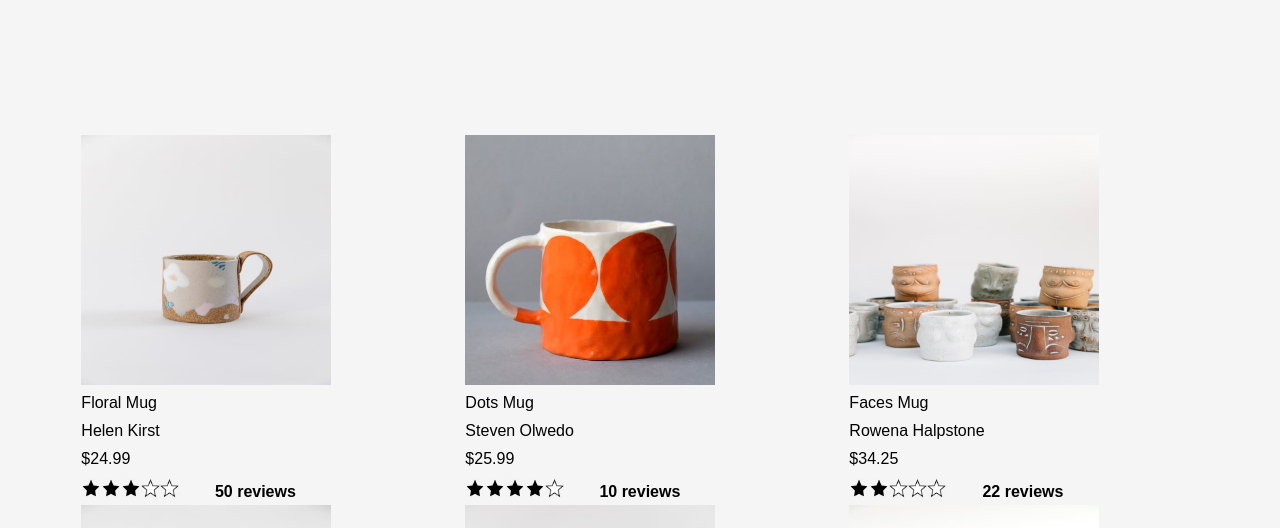
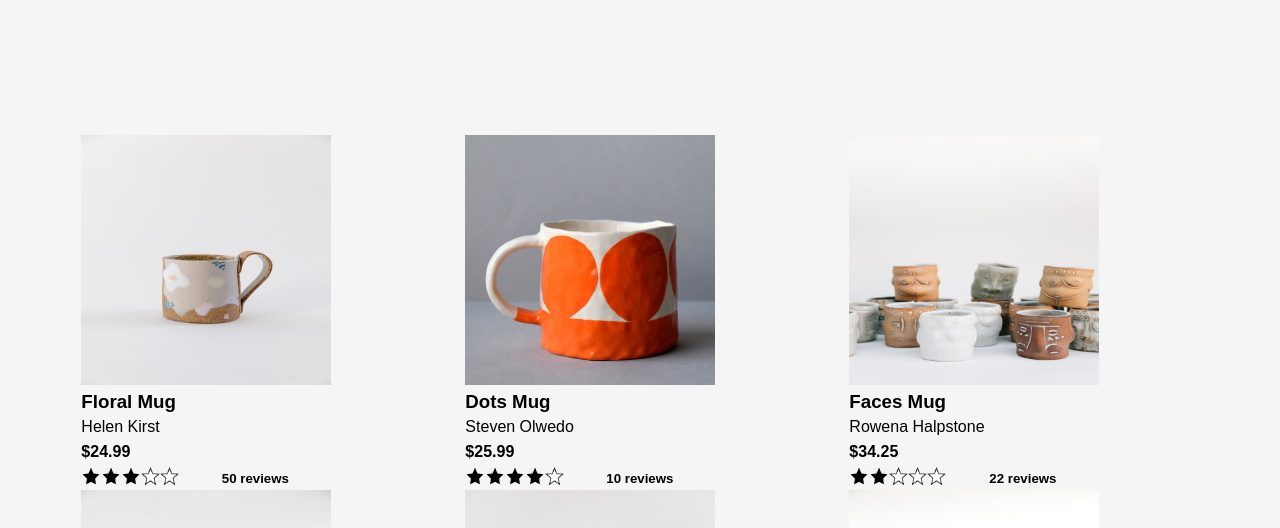
Before and after one commit to animegerdichian/PA1-Ecommerce, a plain HTML site: page src/pages/products.html in a window 1280 px wide. Shown: the part 272-800 px from the top of the page. Drawn offline with Linux system fonts and the light colour scheme.

Commit message:
changed formatting of products

```diff
--- a/src/css/products.css
+++ b/src/css/products.css
@@ -1,6 +1,14 @@
 
 body{
     background-color:#f5f5f5;
+}
+
+h4{
+    text-align: left;
+}
+
+h3{
+    text-align: left;
 }
 
 .head-text{
--- a/src/javascript/products.js
+++ b/src/javascript/products.js
@@ -12,13 +12,13 @@ window.onload = function (){
                     "<td><img width='250'height='250'class = \" enlarge-pic \" onclick=\" getItem("+ i + ") \" src=\" " + collect["mug_"+i].img + " \" /></td> " +
                 "</tr>" +
                 "<tr>" +
-                    "<td><p> "+ collect["mug_"+i].name +  "</p> </td> " +
+                    "<td><h3> "+ collect["mug_"+i].name +  "</h3> </td> " +
                 "</tr>" +
                 "<tr>" +
                     "<td><p> "+ collect["mug_"+i].artist +  "</p> </td> " +
                 "</tr>" +
                 "<tr>" +
-                    "<td><p> $"+ collect["mug_"+i].price +  "</p> </td>" +
+                    "<td><h4> $"+ collect["mug_"+i].price +  "</h4> </td>" +
                 "</tr>" +
                 "<tr>" +
                     "<td>"+ "<div class = 'rate'> <p>"+"<img src='"+collect["mug_"+i].star1+"' align='left' height='20px'>"
@@ -26,7 +26,7 @@ window.onload = function (){
                     +"<img src='"+collect["mug_"+i].star3+"' align='left' height='20px'>"
                     +"<img src='"+collect["mug_"+i].star4+"' align='left' height='20px'>"
                     +"<img src='"+collect["mug_"+i].star5+"' align='left' height='20px'>"
-                    +"</p></div>" + "<h4>" +collect["mug_"+i].review_num + " reviews</h4>"  + " </td>" +
+                    +"</p></div>" + "<h5>" +collect["mug_"+i].review_num + " reviews</h5>"  + " </td>" +
 
                 "</tr>" +
 
```
